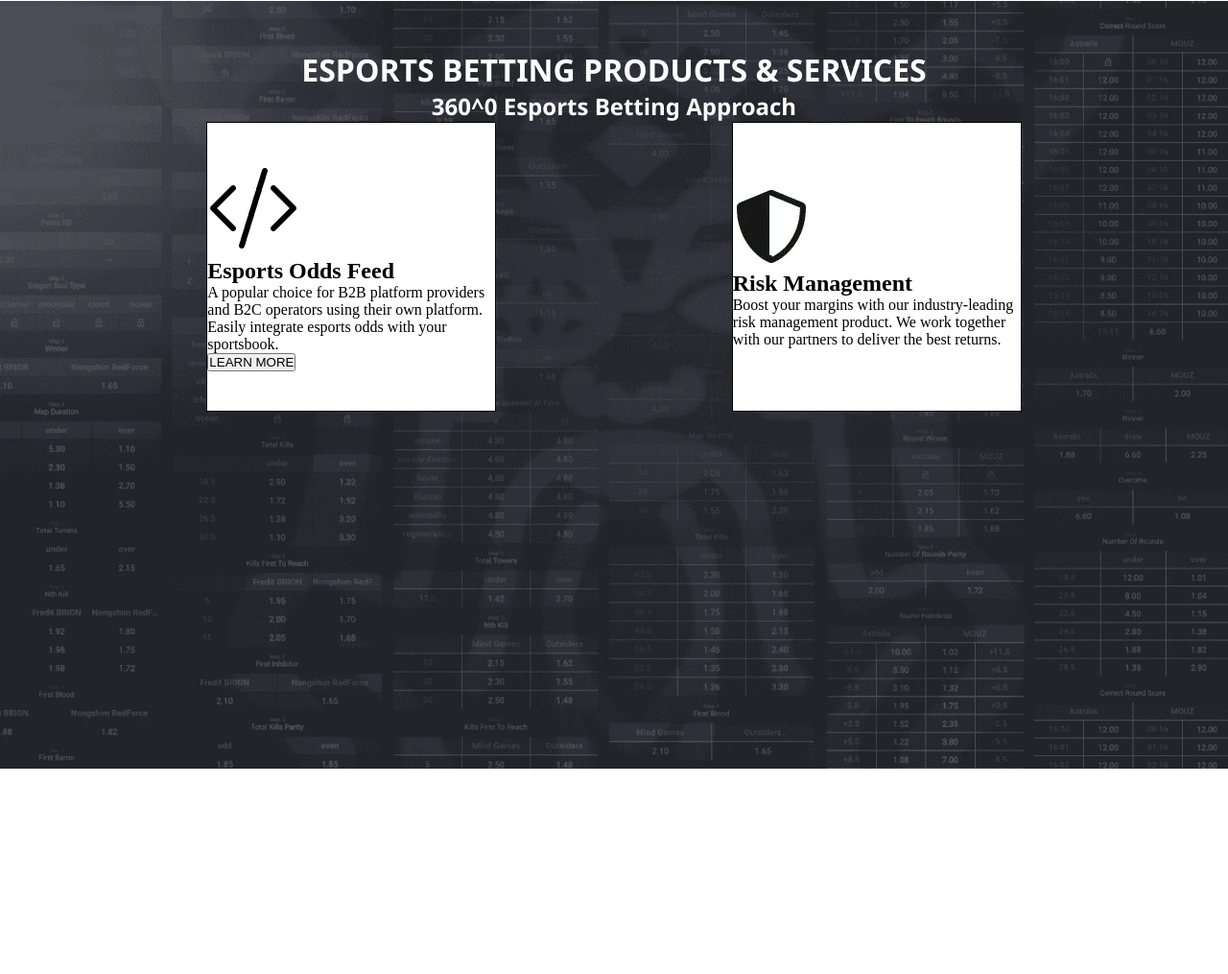
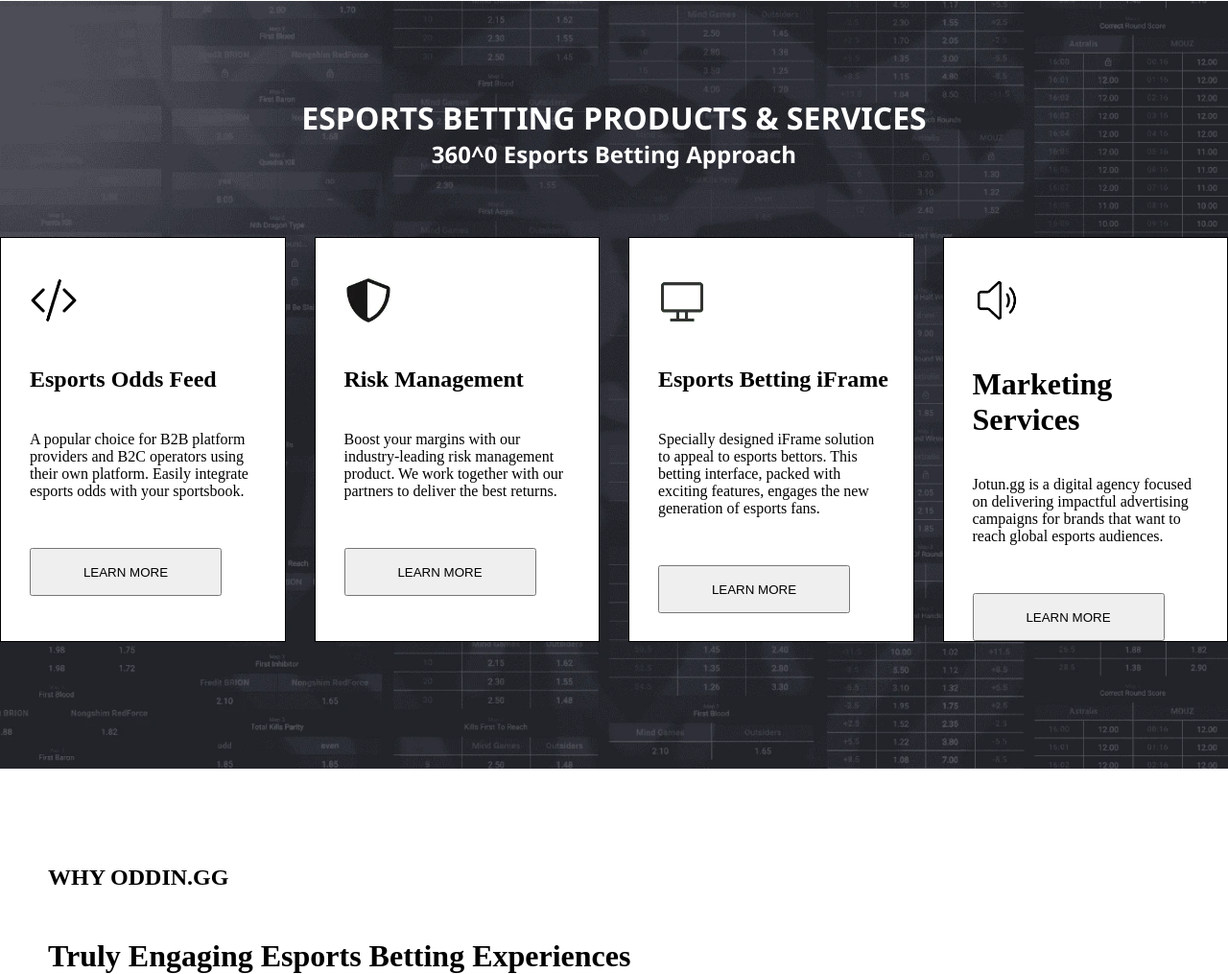
Before and after one commit to desny04/oddin.gg, a plain HTML site: page index.html in a window 1280 px wide. Shown: the part 1039-2054 px from the top of the page at 96% size. Before the commit the page ends 1840 px from the top, so only its background shows below. Drawn offline with Linux system fonts and the light colour scheme.

Commit message:
new page finished

```diff
--- a/index.html
+++ b/index.html
@@ -129,7 +129,7 @@
                 <div class="oddsfeed">
 
                     <div class="oddsfeedimg">
-                        <img src="./image (14).webp">
+                        <img src="./image (14).webp" width="50px" height="50px">
                     </div>
 
                     <div class="headofoddsfeed">
@@ -140,7 +140,7 @@
                         <p>A popular choice for B2B platform providers and B2C operators using their own platform. Easily integrate esports odds with your sportsbook.</p>
                     </div>
 
-                    <div class="buttonofoddsfeed">
+                    <div class="buttonoflearnmore">
                         <button>LEARN MORE</button>
                     </div>
                 </div>
@@ -150,7 +150,7 @@
                 <div class="risk">
 
                     <div class="riskimg">
-                        <img src="./image (15).webp">
+                        <img src="./image (15).webp" width="50px" height="50px">
                     </div>
 
                     <div class="headofrisk">
@@ -160,9 +160,67 @@
                     <div class="paraofrisk">
                         <p>Boost your margins with our industry-leading risk management product. We work together with our partners to deliver the best returns.</p>
                     </div>
+
+                    <div class="buttonoflearnmore">
+                        <button>LEARN MORE</button>
+                    </div>
+                </div>
+            </div>
+
+            <div class="cards">
+                <div class="iframe">
+
+                    <div class="iframeimg">
+                        <img src="./image (16).webp" width="50px" height="50px">
+                    </div>
+
+                    <div class="headofiframe">
+                        <h2><b>Esports Betting iFrame</b></h2>
+                    </div>
+
+                    <div class="paraofiframe">
+                        <p>Specially designed iFrame solution to appeal to esports bettors. This betting interface, packed with exciting features, engages the new generation of esports fans.</p>
+                    </div>
+
+                    <div class="buttonoflearnmore">
+                        <button>LEARN MORE</button>
+                    </div>
+                </div>
+            </div>
+
+            <div class="cards">
+                <div class="market">
+                    <div class="marketimg">
+                        <img src="./image (17).webp
+                        " width="50px" height="50px">
+                    </div>
+
+                    <div class="headofmarket">
+                        <h1><b>Marketing Services</b></h1>
+                    </div>
+
+                    <div class="paraofmarket">
+                        <p>Jotun.gg is a digital agency focused on delivering impactful advertising campaigns for brands that want to reach global esports audiences.</p>
+                    </div>
+
+                    <div class="buttonoflearnmore">
+                        <button>LEARN MORE</button>
+                    </div>
                 </div>
             </div>
         </div>
     </div>
 
+    <div class="fifth">
+        <div class="fifth-header">
+            <div class="why">
+                <h2><b>WHY ODDIN.GG</b></h2>
+            </div>
+
+            <div class="engaging">
+                <h1><b>Truly Engaging Esports Betting Experiences</b></h1>
+            </div>
+        </div>
+    </div>
+
 </body>
--- a/style.css
+++ b/style.css
@@ -46,7 +46,7 @@
 .straightbar{
     color: rgb(255, 191, 0);
     font-size:larger;
-    font: weight 100px;;
+    font-weight:100;
 
 }
 
@@ -129,7 +129,7 @@
     font-size: medium;
 }
 
-button:hover{
+.reqademo button:hover{
     background: none;
     color: rgb(255, 191, 0);
     border: 1px solid rgb(255, 191, 0);;
@@ -162,7 +162,7 @@ button:hover{
 }
 
 .esports{
-    padding-top: 50px;
+    padding-top: 100px;
     text-align: center;
     color: white;
     font-family:'Segoe UI', Tahoma, Geneva, Verdana, sans-serif;
@@ -177,18 +177,104 @@ button:hover{
 }
 
 .maincard{
+    padding-top: 70px;
     display: flex;
     gap: 30px;
     align-items: center;
-    justify-content: space-evenly;
+    justify-content:center
 }
 
 .cards{
-    width: 300px;
-    height: 300px;
+    width: 340px;
+    height: 420px;
     border: 1px solid black;
     background-color: white;
     display: flex;
     justify-content: center;
-    align-items: center;
+
 }
+
+.oddsfeedimg{
+    padding-top: 40px;
+    padding-left: 30px;
+}
+
+.headofoddsfeed{
+    padding-top: 40px;
+    padding-left: 30px
+}
+
+.paraofoddsfeed{
+    padding-top: 40px;
+    padding-left: 30px;
+    padding-right:30px
+}
+
+.riskimg{
+    padding-top: 40px;
+    padding-left: 30px;
+}
+
+.headofrisk{
+    padding-top: 40px;
+    padding-left: 30px;
+}
+
+.paraofrisk{
+    padding-top: 40px;
+    padding-left: 30px;
+    padding-right:30px
+}
+
+.iframeimg{
+    padding-top: 40px;
+    padding-left: 30px;
+}
+
+.headofiframe{
+    padding-top: 40px;
+    padding-left: 30px;
+}
+
+.paraofiframe{
+    padding-top: 40px;
+    padding-left: 30px;
+    padding-right:30px
+}
+
+.marketimg{
+    padding-top: 40px;
+    padding-left: 30px;
+}
+
+.headofmarket{
+    padding-top: 40px;
+    padding-left: 30px;
+}
+
+.paraofmarket{
+    padding-top: 40px;
+    padding-left: 30px;
+    padding-right:30px
+}
+
+.buttonoflearnmore{
+
+    padding-top: 50px;
+    padding-left: 30px
+
+}
+
+.buttonoflearnmore button{
+    height: 50px;
+    width: 200px;
+}
+
+.fifth-header{
+    padding-top: 100px;
+    padding-left: 50px;
+}
+
+.engaging{
+    padding-top: 50px;
+}
```
Also changed, not shown: image (16).webp (added), image (17).webp (added).
